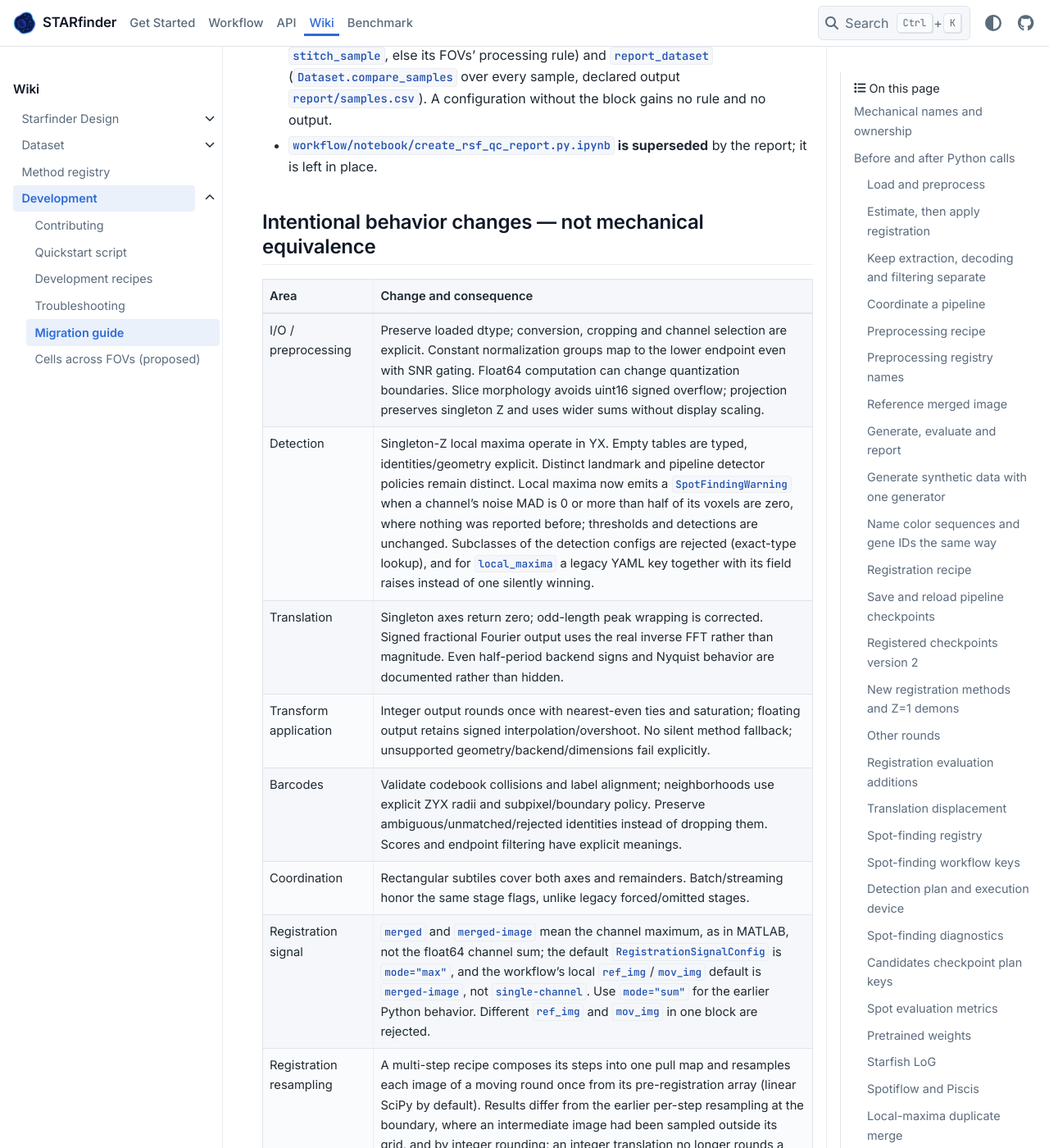
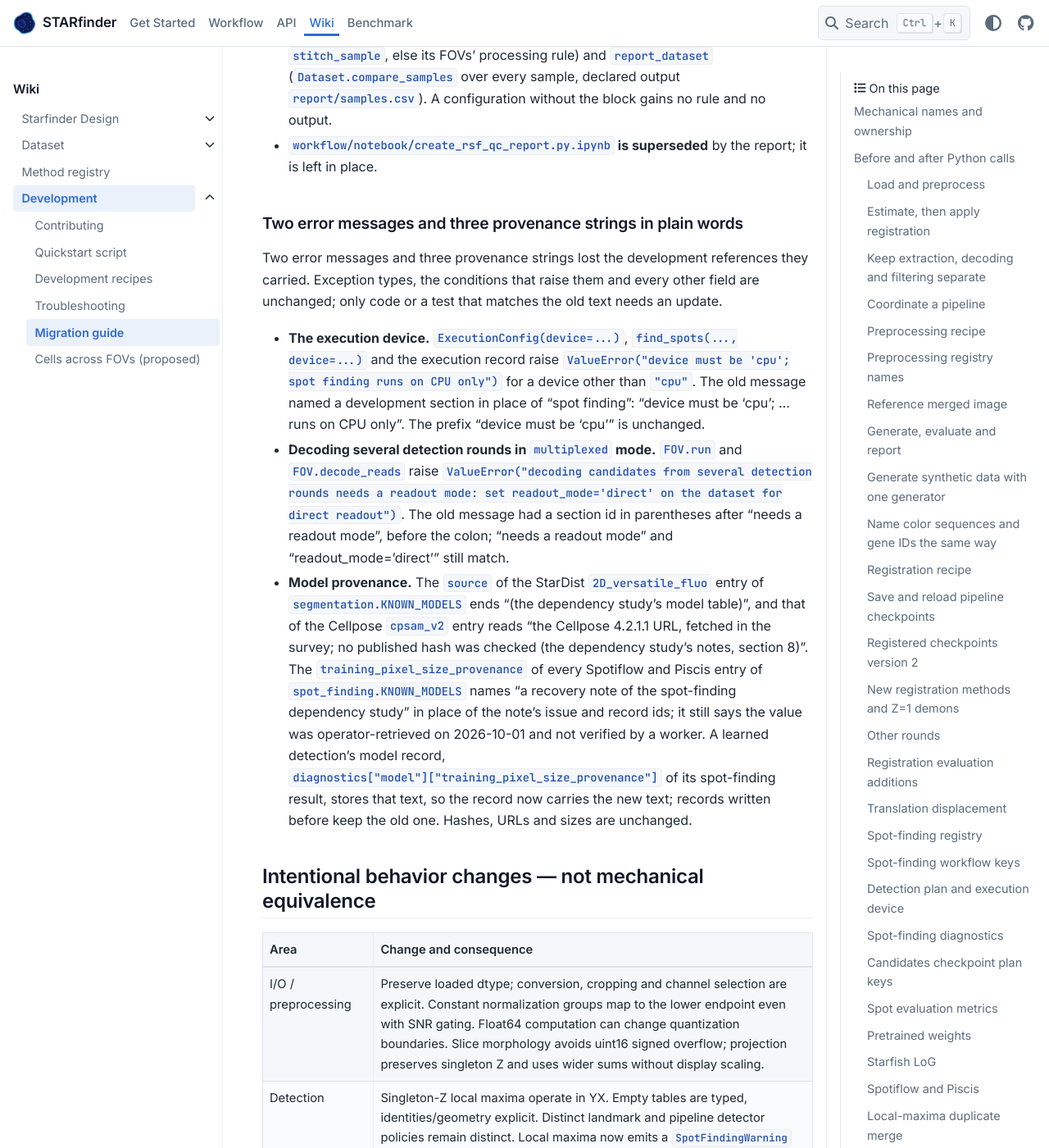
Before and after one commit to wanglab-broad/starfinder, a Sphinx documentation site: the page built from docs/migration.md, in a window 1280 px wide and 1400 px high, scrolled down 77303 px. Shown: the whole window at 82% size. Built offline with Sphinx 7.4.7 and the PyData theme 0.15.4, drawn with Linux system fonts in a browser that asks for light colours; some of the changed text lies outside the part shown.

Commit message:
feat(w-619): remove the section ids from two package error messages…
Both package error messages no longer carry section ids. check_device
now reads "device must be 'cpu'; spot finding runs on CPU only", because
all three of its callers serve spot finding. MULTI_ROUND_DECODING lost
"(§2.8)". Every quote follows its rule: the tests, the current-behaviour
pages and the schema line take the new text. The history quotes in
readout-baseline.md and migration.md are cut with an ellipsis, and their
ids moved to % comment lines. Two test files the issue did not list also
matched the old text (test_spot_finding_rounds.py and
test_spot_finding_validation.py) and were …

Linear-Issue: W-619

```diff
--- a/docs/examples/percentile_two_pass.py
+++ b/docs/examples/percentile_two_pass.py
@@ -8,7 +8,6 @@ summary pass; this script runs both passes by hand.
 
 From src/python: uv run python ../../docs/examples/percentile_two_pass.py OUTPUT_DIR
 """
-# §2.13: Snakemake wiring of the two passes
 from pathlib import Path
 import sys
 
--- a/docs/examples/preprocessing_comparison.py
+++ b/docs/examples/preprocessing_comparison.py
@@ -13,7 +13,6 @@ they are not evaluation results, and the 2-point threshold is provisional.
 
 From src/python: uv run python ../../docs/examples/preprocessing_comparison.py
 """
-# §2.5, W-233
 import importlib.util
 from pathlib import Path
 import tempfile
--- a/docs/migration.md
+++ b/docs/migration.md
@@ -712,14 +712,15 @@ unchanged; coincident candidates are never merged. The new `SpotFindingResult.pl
 holds the plan (`None` on construction means `SpotFindingPlan(config)`). Direct
 `find_spots` detects one image and raises `ValueError` for a plan with `rounds`.
 **Intentional change:** decoding a candidate set of several rounds raises
-`ValueError("decoding candidates from several detection rounds needs a readout mode
-(§2.8)")`, from `FOV.run` before any processing and from `FOV.decode_reads` for a
+`ValueError("decoding candidates from several detection rounds needs a readout
+mode…")`, from `FOV.run` before any processing and from `FOV.decode_reads` for a
 spot table with a `round` column. Extraction reads every candidate in every sequencing
 round, as before; in `FOV.run` it then runs after the last detected round, which needs
 batch mode or `retain_images=True`. Since the readout modes of 2026-10-02 this holds in readout mode
 `multiplexed`; readout mode `direct` reads such a set ([Readout mode](#readout-mode)).
 
 % W-293
+% the quoted message ended "needs a readout mode (§2.8)"
 
 ### Spot-finding diagnostics
 
@@ -900,12 +901,14 @@ assign with `DirectDecoderConfig` and `Dataset.direct_panel`.
 
 Decoding a multi-round candidate set (a `round` column) needs
 `readout_mode="direct"`: in `multiplexed` mode it still raises `ValueError`, whose
-message keeps "needs a readout mode (§2.8)" and adds "set readout_mode='direct'".
+message keeps "…needs a readout mode…" and adds "set readout_mode='direct'".
 A decoder that does not support the dataset's mode (`wta` or `codebook_aware` in
 `direct` mode, `direct` in `multiplexed` mode) raises `TypeError` naming the mode
 and the decoder, in `FOV.run`, `FOV.decode_reads`, `decode_reads` and
 `decode_direct`; `direct` mode without a `round` column, or without a loaded panel,
 raises `ValueError`.
+
+% the quoted words were "needs a readout mode (§2.8)"
 
 The YAML top-level key `readout_mode` (Python only; the schema accepts `direct`
 only with `backend: python`) sets the mode. In `direct` mode the Python-only
@@ -2524,6 +2527,40 @@ scripts, rules and the JSON copy are unchanged, and `common.smk` selects the sam
 * **`workflow/notebook/create_rsf_qc_report.py.ipynb` is superseded** by the report; it is
   left in place.
 
+### Two error messages and three provenance strings in plain words
+
+Two error messages and three provenance strings lost the development references they
+carried. Exception types, the conditions that raise them and every other field are
+unchanged; only code or a test that matches the old text needs an update.
+
+* **The execution device.** `ExecutionConfig(device=...)`, `find_spots(..., device=...)`
+  and the execution record raise `ValueError("device must be 'cpu'; spot finding runs on
+  CPU only")` for a device other than `"cpu"`. The old message named a development section
+  in place of "spot finding": "device must be 'cpu'; … runs on CPU only". The prefix
+  "device must be 'cpu'" is unchanged.
+* **Decoding several detection rounds in `multiplexed` mode.** `FOV.run` and
+  `FOV.decode_reads` raise `ValueError("decoding candidates from several detection rounds
+  needs a readout mode: set readout_mode='direct' on the dataset for direct readout")`.
+  The old message had a section id in parentheses after "needs a readout mode", before the
+  colon; "needs a readout mode" and "readout_mode='direct'" still match.
+* **Model provenance.** The `source` of the StarDist `2D_versatile_fluo` entry of
+  `segmentation.KNOWN_MODELS` ends "(the dependency study's model table)", and that of the
+  Cellpose `cpsam_v2` entry reads "the Cellpose 4.2.1.1 URL, fetched in the survey; no
+  published hash was checked (the dependency study's notes, section 8)". The
+  `training_pixel_size_provenance` of every Spotiflow and Piscis entry of
+  `spot_finding.KNOWN_MODELS` names "a recovery note of the spot-finding dependency study"
+  in place of the note's issue and record ids; it still says the value was
+  operator-retrieved on 2026-10-01 and not verified by a worker. A learned detection's
+  model record, `diagnostics["model"]["training_pixel_size_provenance"]` of its spot-finding
+  result, stores that text, so the record now carries the new text; records written before
+  keep the old one. Hashes, URLs and sizes are unchanged.
+
+% W-619. The old messages were "device must be 'cpu'; §2.7 runs on CPU only" and
+% "decoding candidates from several detection rounds needs a readout mode (§2.8): set
+% readout_mode='direct' on the dataset for direct readout". The old provenance strings named
+% W-306 models.csv, W-305 and W-306 notes section 8, and W-266 recovery note
+% R-20261001T005236Z-898a772a.
+
 ## Intentional behavior changes — not mechanical equivalence
 
 | Area | Change and consequence |
```
Also changed, not shown: docs/learned-detectors.md (+2 -2 lines), docs/readout-baseline.md (+3 -1 lines), docs/readout-contract.md (+1 -1 lines), docs/spot-finding-contract.md (+2 -2 lines), 9 other files.
